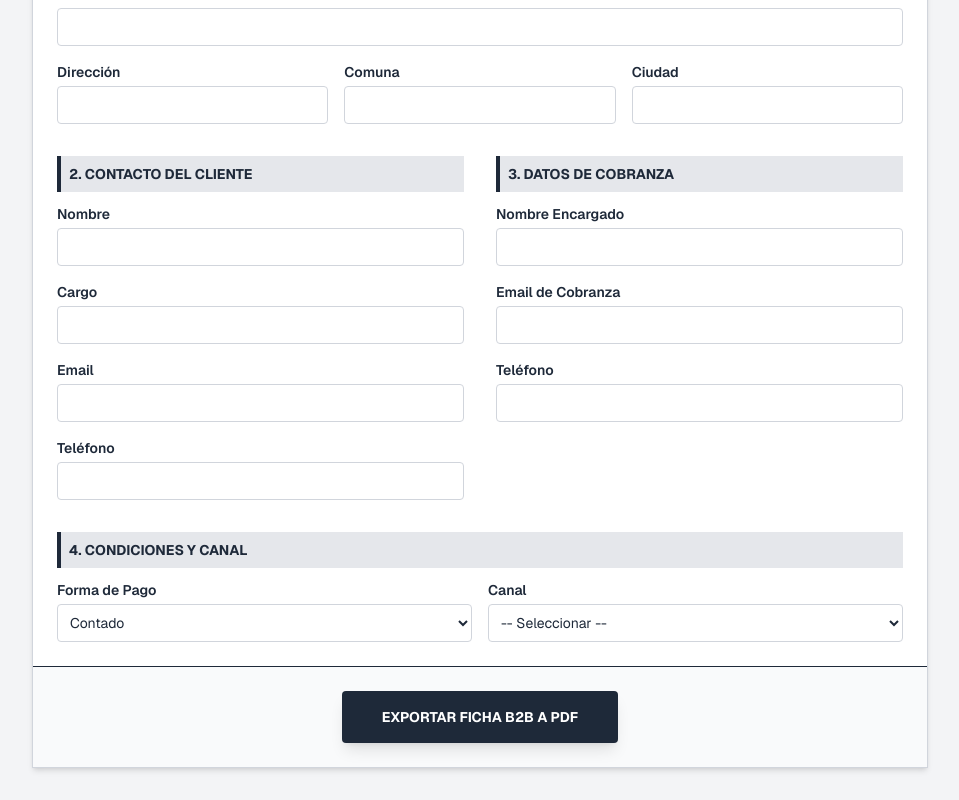
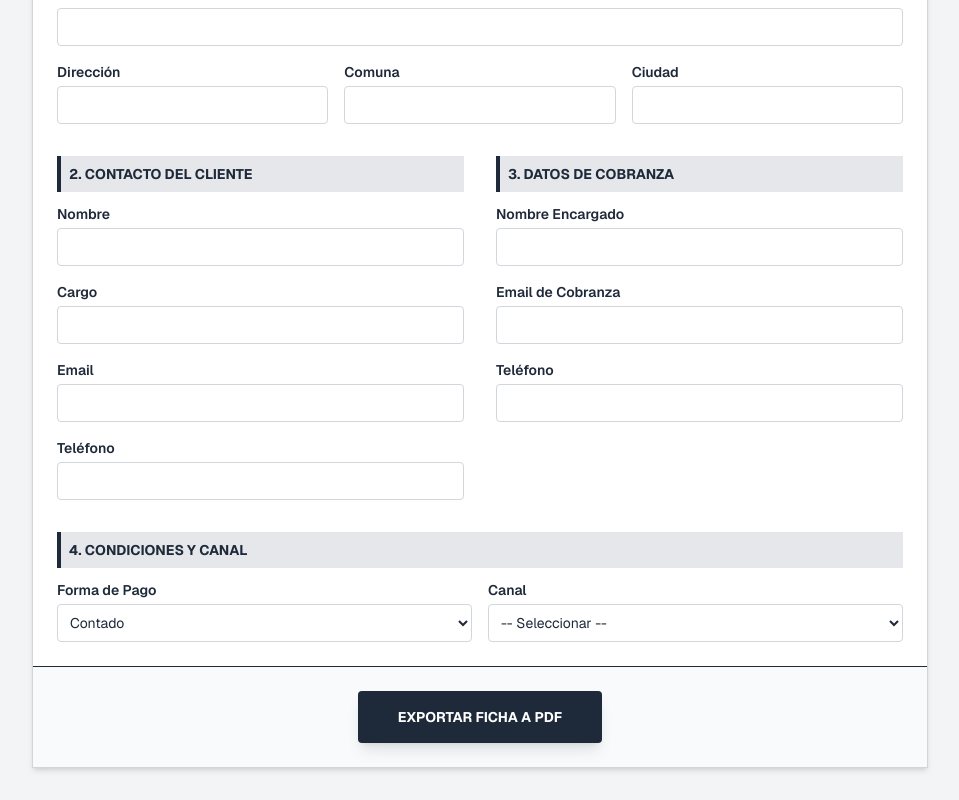
Before and after one commit to macama1/FichaCliente, a Next.js app: page / in a window 1280 px wide. Shown: the part 354-1154 px from the top of the page, without its empty margins (160-1119 px from the left). Built offline with nearby package versions, Linux system fonts and the light colour scheme.

Commit message:
Update page.tsx

```diff
--- a/app/page.tsx
+++ b/app/page.tsx
@@ -237,7 +237,7 @@ export default function FichaCreacionCliente() {
             onClick={generarPDF}
             className="bg-gray-800 text-white px-10 py-4 rounded uppercase font-bold hover:bg-black transition-colors shadow-lg"
           >
-            Exportar Ficha B2B a PDF
+            Exportar Ficha a PDF
           </button>
         </div>
 
```
